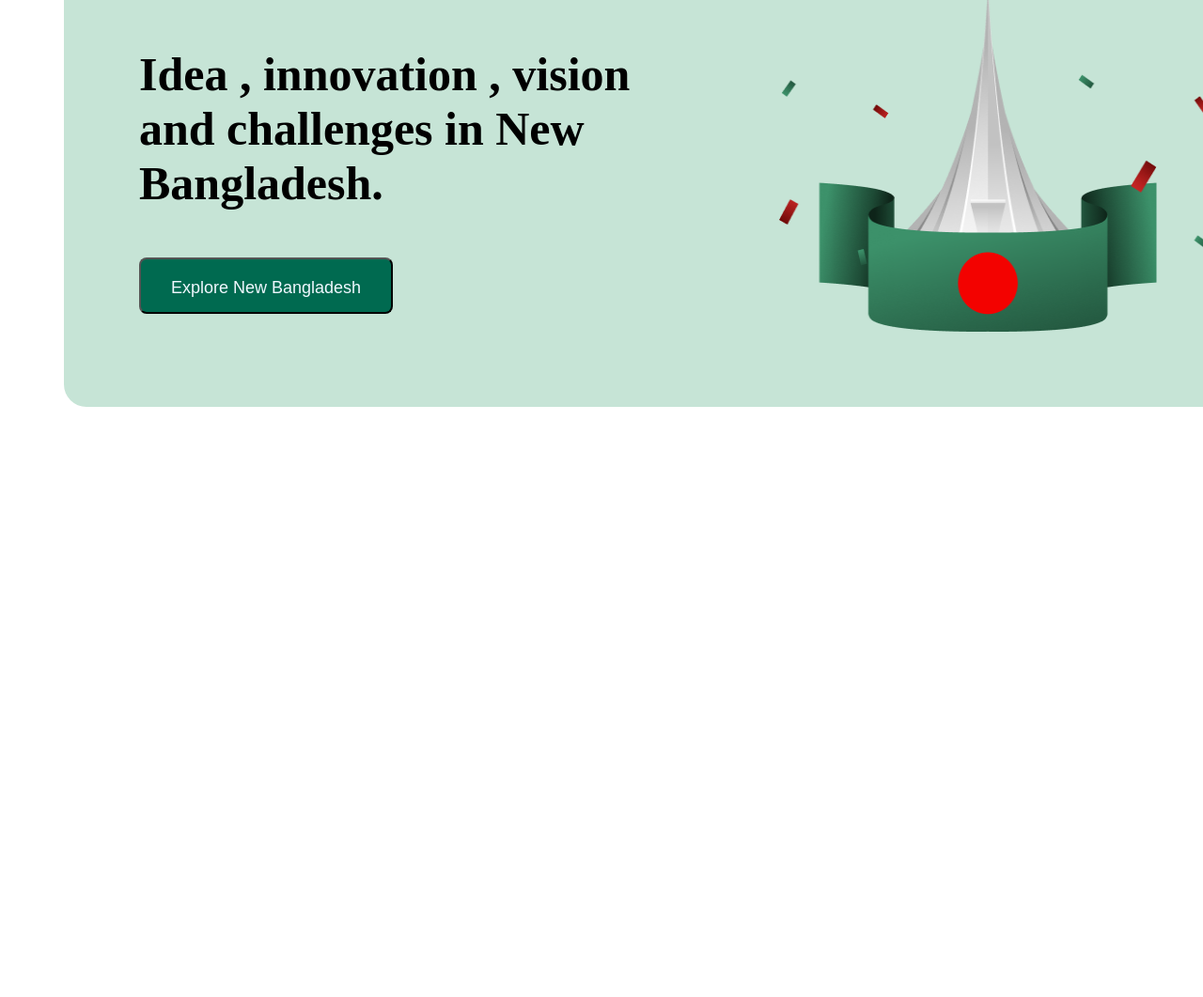
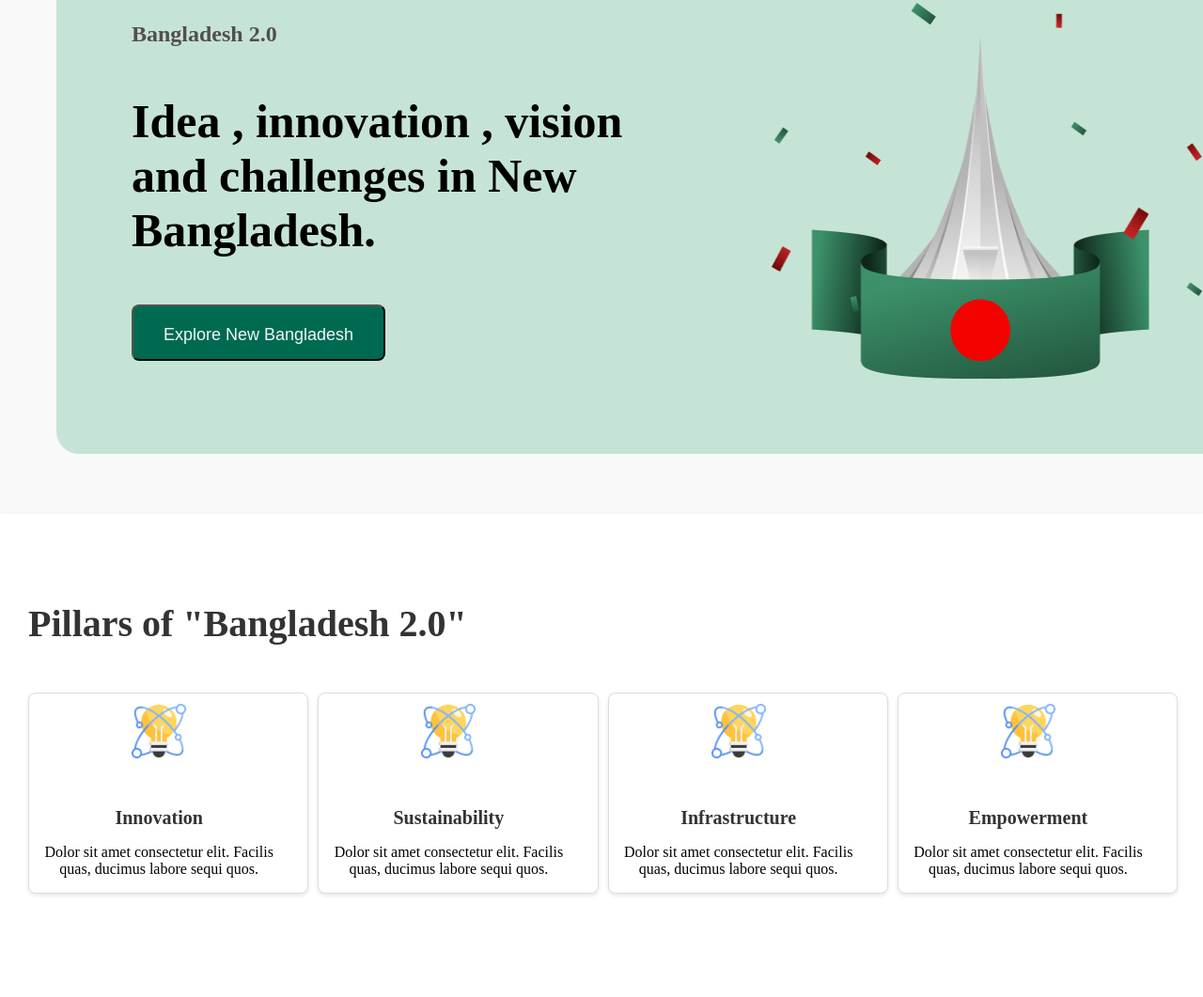
Before and after one commit to asantor23/ass-1, a plain HTML site: page index.html in a window 1280 px wide. Shown: the part 191-1252 px from the top of the page at 94% size. Before the commit the page ends 800 px from the top, so only its background shows below. Drawn offline with Linux system fonts and the light colour scheme.

Commit message:
4th commit

```diff
--- a/index.html
+++ b/index.html
@@ -21,6 +21,35 @@
             <img src="B11A1--assignment-1/assets/hero.png" alt="" class="banner-img">
         </div>
     </section>
+    <!-- Piller section -->
+    <section class="pillars">
+        <h2>Pillars of "Bangladesh 2.0"</h2>
+        <div class="pillar-cards">
+            <div class="pillar-card">
+                <img src="B11A1--assignment-1/assets/card-icon.png" alt="Innovation Icon" class="pillar-icon">
+                <h4>Innovation</h4>
+                <p>Dolor sit amet consectetur elit. Facilis quas, ducimus labore sequi quos.</p>
+            </div>
+
+            <div class="pillar-card">
+                <img src="B11A1--assignment-1/assets/card-icon.png" alt="Sustainability Icon" class="pillar-icon">
+                <h4>Sustainability</h4>
+                <p>Dolor sit amet consectetur elit. Facilis quas, ducimus labore sequi quos.</p>
+            </div>
+
+            <div class="pillar-card">
+                <img src="B11A1--assignment-1/assets/card-icon.png" alt="Infrastructure Icon" class="pillar-icon">
+                <h4>Infrastructure</h4>
+                <p>Dolor sit amet consectetur elit. Facilis quas, ducimus labore sequi quos.</p>
+            </div>
+
+            <div class="pillar-card">
+                <img src="B11A1--assignment-1/assets/card-icon.png" alt="Empowerment Icon" class="pillar-icon">
+                <h4>Empowerment</h4>
+                <p>Dolor sit amet consectetur elit. Facilis quas, ducimus labore sequi quos.</p>
+            </div>
+        </div>
+    </section>
 </body>
 
 </html>
--- a/styles/styles.css
+++ b/styles/styles.css
@@ -41,3 +41,81 @@
     opacity: 100%;
     margin: 80px 60px;
 }
+
+/* *****Piller section*** */
+
+/* General Styles */
+
+body {
+    margin: 0;
+    padding: 50px 0 0 0;
+    box-sizing: border-box;
+    width: 100%;
+    max-width: 1400px;
+    margin: 0 auto;
+    background-color: #f9f9f9;
+}
+
+/* Section Styles */
+
+.pillars {
+    text-align: center;
+    padding: 60px 100px 100px 30px;
+    background-color: hsl(0, 0%, 100%);
+    border-radius: 16spx;
+    box-shadow: 0 2px 4px rgba(0, 0, 0, 0.1);
+    max-width: 1400px;
+    margin: auto;
+}
+
+.pillars h2 {
+    text-align: left;
+    font-size: 40px;
+    font-weight: bold;
+    margin-bottom: 40px;
+    color: #333;
+}
+
+.pillar-cards {
+    display: flex;
+    justify-content: flex-start;
+    flex-wrap: nowrap;
+    gap: 10px;
+    flex-direction: row;
+    padding: 10px 5px 10px 0px;
+}
+
+
+.pillar-card {
+    background-color: #fff;
+    border: 1px solid #ddd;
+    border-radius: 8px;
+    padding: 10px 20px 0 0 ;
+    text-align: center;
+    flex: 0 0 calc(25% - 10px);
+    max-width: calc(25% - 10px);
+    box-shadow: 0 2px 4px rgba(0, 0, 0, 0.1);
+    transition: transform 0.3s ease;
+}
+
+.pillar-card:hover {
+    transform: translateY(-5px);
+}
+
+.pillar-icon {
+    width: 60px;
+    height: 60px;
+    margin-bottom: 20px;
+}
+
+.pillar-card h4 {
+    font-size: 20px;
+    font-weight: bold;
+    color: #333;
+    margin-bottom: 10px;
+}
+
+.pillar-card p {
+    font-size: 16px;
+    color:393A3A;
+}
```
